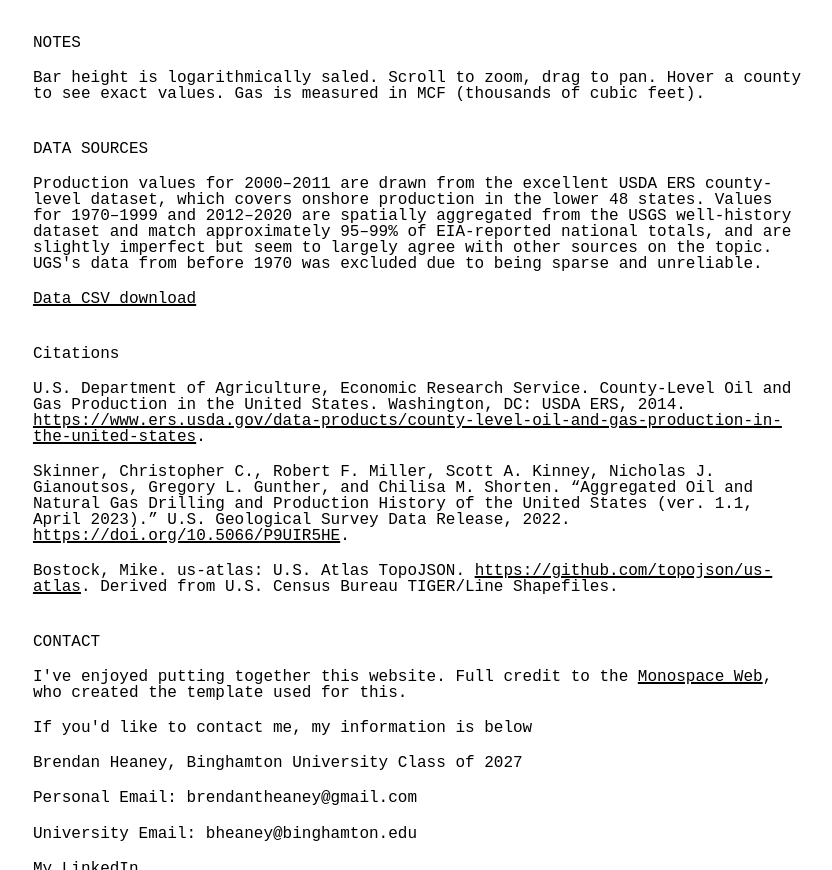
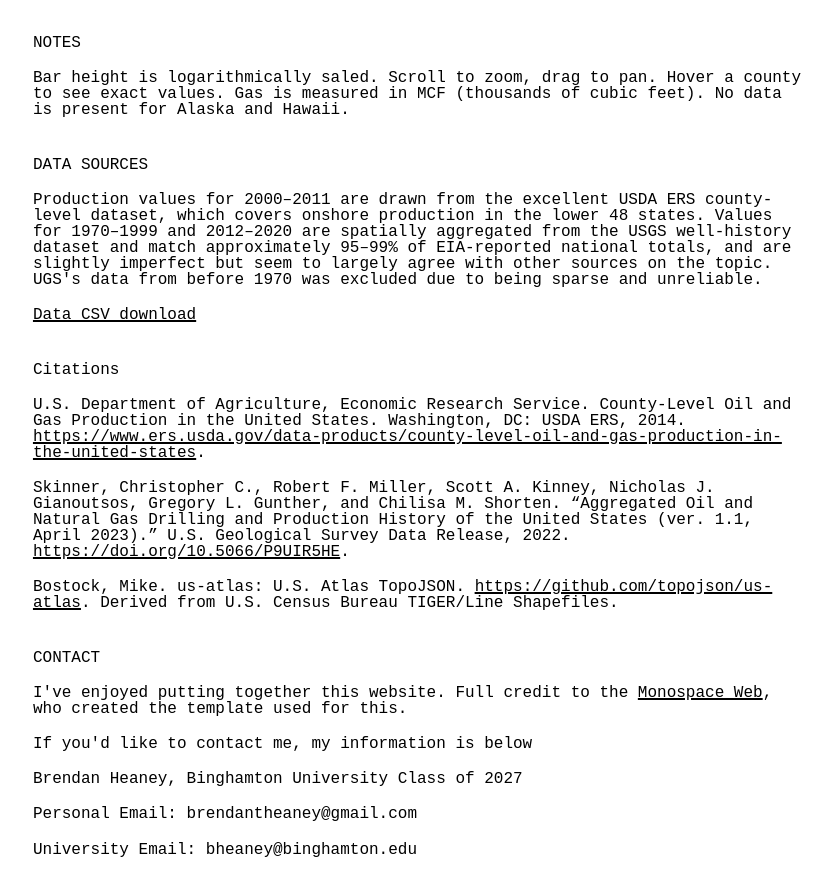
Before and after one commit to brendantheaney/skills-github-pages, a website with bundled scripts: page oilgas/index.html in a window 1280 px wide. Shown: the part 939-1809 px from the top of the page, without its empty margins (223-1055 px from the left). Built offline with nearby package versions, Linux system fonts and the light colour scheme; a web font is replaced by a local one.

Commit message:
Mention absence of data for Alaska and Hawaii
Added note about missing data for Alaska and Hawaii.

```diff
--- a/oilgas/index.html
+++ b/oilgas/index.html
@@ -70,6 +70,7 @@
   Bar height is logarithmically saled.
   Scroll to zoom, drag to pan. Hover a county to see exact values.
   Gas is measured in MCF (thousands of cubic feet).
+  No data is present for Alaska and Hawaii.
 </p>
 
 <h2>Data Sources</h2>
```
